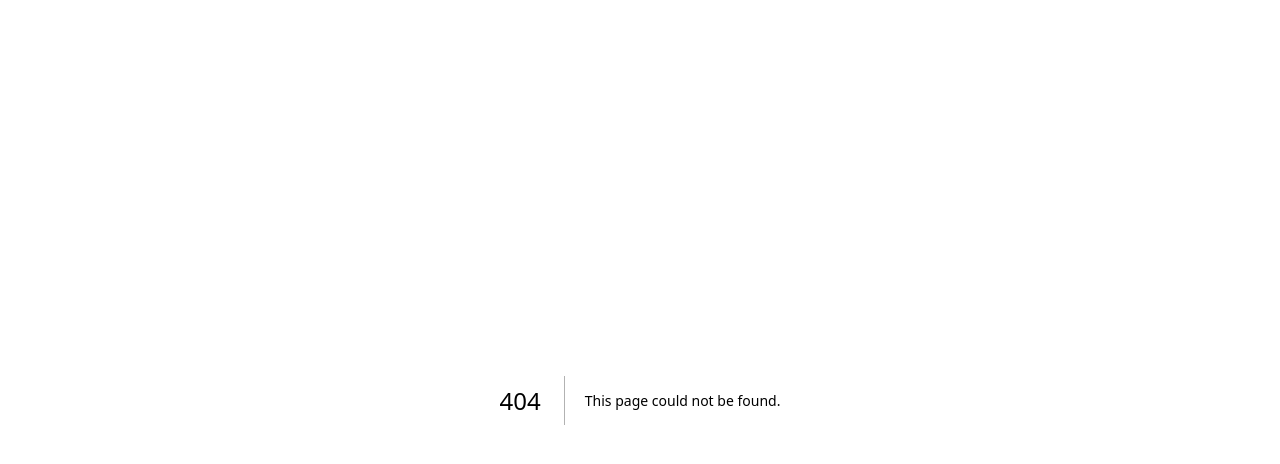
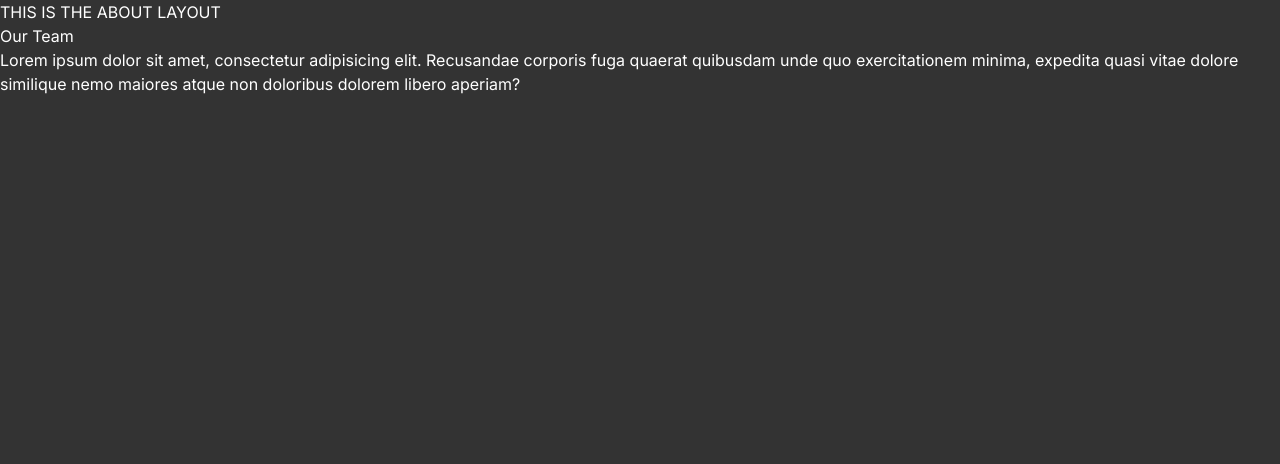
Before and after one commit to Dorabang/NextJs, a Next.js app: page /about/team in a window 1280 px wide. Before the commit this address had no page. Shown: the top 464 px of the page. Built offline with nearby package versions, Linux system fonts and the light colour scheme.

Commit message:
chore: teamPage 생성

```diff
--- /dev/null
+++ b/app/about/team/page.tsx
@@ -0,0 +1,15 @@
+const TeamPage = () => {
+  return (
+    <div>
+      <h1>Our Team</h1>
+      <p>
+        Lorem ipsum dolor sit amet, consectetur adipisicing elit. Recusandae
+        corporis fuga quaerat quibusdam unde quo exercitationem minima, expedita
+        quasi vitae dolore similique nemo maiores atque non doloribus dolorem
+        libero aperiam?
+      </p>
+    </div>
+  );
+};
+
+export default TeamPage;
```
